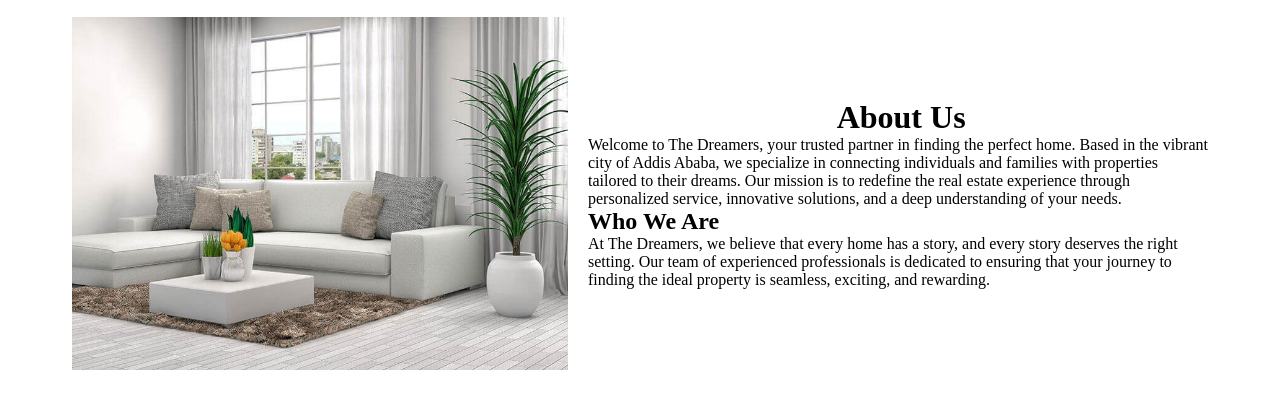
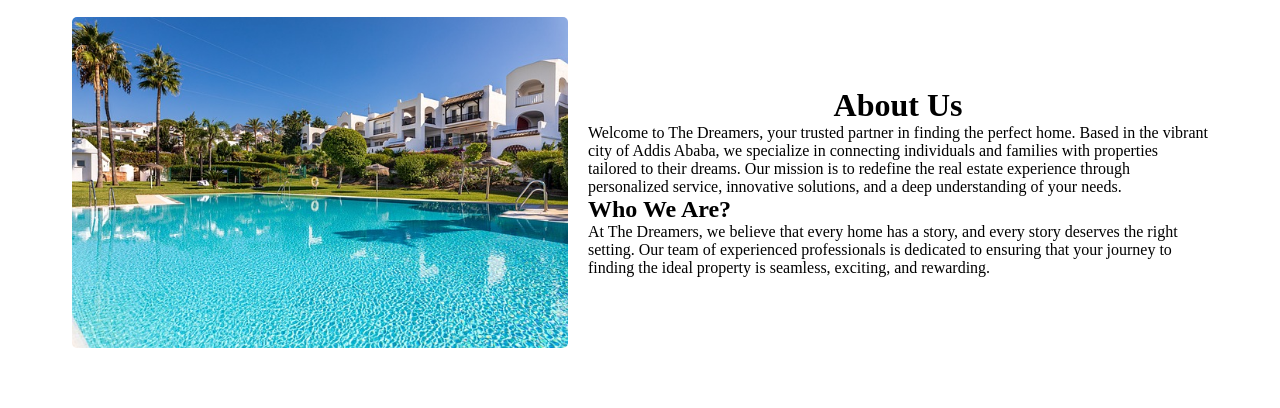
Before and after one commit to Riyad-sultan/RASSN-realstate-responsive-website, a plain HTML site: page About.html in a window 1280 px wide. Shown: the part 254-662 px from the top of the page. Drawn offline with nearby package versions, Linux system fonts and the light colour scheme.

Commit message:
build style

```diff
--- a/About.html
+++ b/About.html
@@ -4,6 +4,8 @@
     <meta charset="UTF-8">
     <meta name="viewport" content="width=device-width, initial-scale=1.0">
     <title>About</title>
+    <!-- Boxicon -->
+    <link href='https://unpkg.com/boxicons@2.1.4/css/boxicons.min.css' rel='stylesheet'>
     <link href="https://cdnjs.cloudflare.com/ajax/libs/font-awesome/6.0.0-beta3/css/all.min.css" rel="stylesheet">
 
     <link href="css/about.css" rel="stylesheet">
@@ -22,14 +24,14 @@
 </nav>
 
 <div class="about-section">
-    <img src="image/about-banner-2.jpg" alt="The Dreamers - Real Estate">
+    <img src="image/building-4579244_640.jpg" alt="The Dreamers - Real Estate">
     <div class="text">
-        <h1><i class="fa-regular fa-house-night"></i> About Us</h1>
+        <h1>About Us</h1>
         <p>Welcome to The Dreamers, your trusted partner in finding the perfect home.
            Based in the vibrant city of Addis Ababa, we specialize in connecting individuals and families with properties tailored to their dreams.
            Our mission is to redefine the real estate experience through personalized service,
            innovative solutions, and a deep understanding of your needs.</p>
-        <h2>Who We Are</h2>
+        <h2>Who We Are?</h2>
         <p>At The Dreamers, we believe that every home has a story, and every story deserves the right setting.
            Our team of experienced professionals is dedicated to ensuring that your journey to finding the ideal property is seamless, exciting, and rewarding.</p>
     </div>
--- a/css/about.css
+++ b/css/about.css
@@ -9,8 +9,6 @@
     justify-content: space-between;
     align-items: center;
     padding-top: 20px;
-
-
   }
 
   .navbar-list {
@@ -25,6 +23,11 @@
   .navbar-list .logo {
     width: 300px;
     border-radius: 20px;
+    transition: transform 0.3s ease, opacity 0.3s ease;
+  }
+  .navbar-list .logo:hover{
+    transform: scale(1.1);
+    opacity: 0.8;
   }
 
   .navbar-list a {
@@ -59,6 +62,12 @@
     width: 40%;
     height: auto;
     margin-right: 20px;
+    border-radius: 5px;
+    transition: transform 0.3s ease, opacity 0.3s ease;
+}
+.about-section img:hover {
+    transform: scale(1.1);
+    opacity: 0.8;
 }
 .about-section .text {
     max-width: 50%;
--- a/css/style.css
+++ b/css/style.css
@@ -53,9 +53,13 @@ ul {
   font-size: 20px;
   color: rgb(10, 6, 1);
   text-decoration: none;
+
+
 }
 .header-social-link-list a:hover{
   color: red;
+
+
 }
 
 
@@ -172,6 +176,7 @@ ul {
   .header-social-link-list {
       gap: 8px;
       font-size: 18px;
+
   }
   .navbar {
     padding: 10px;
```
